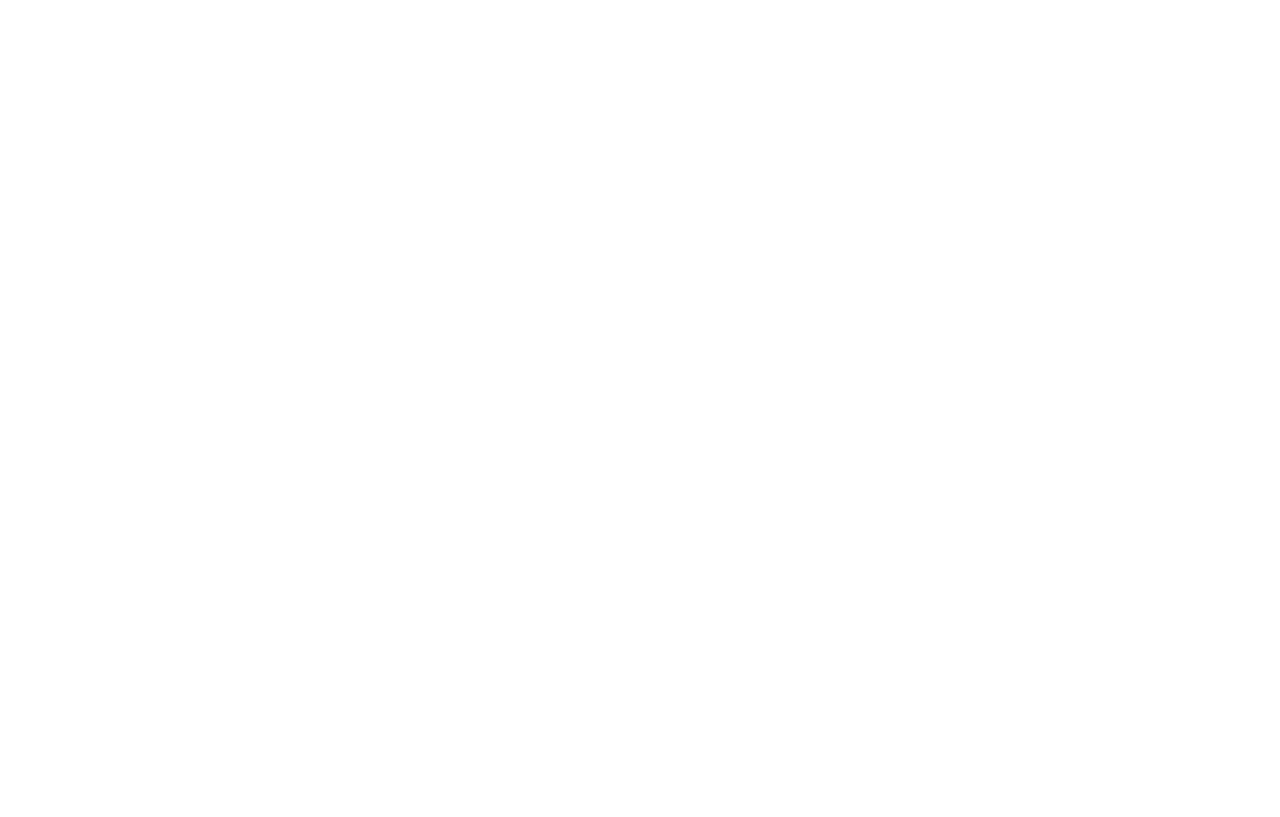
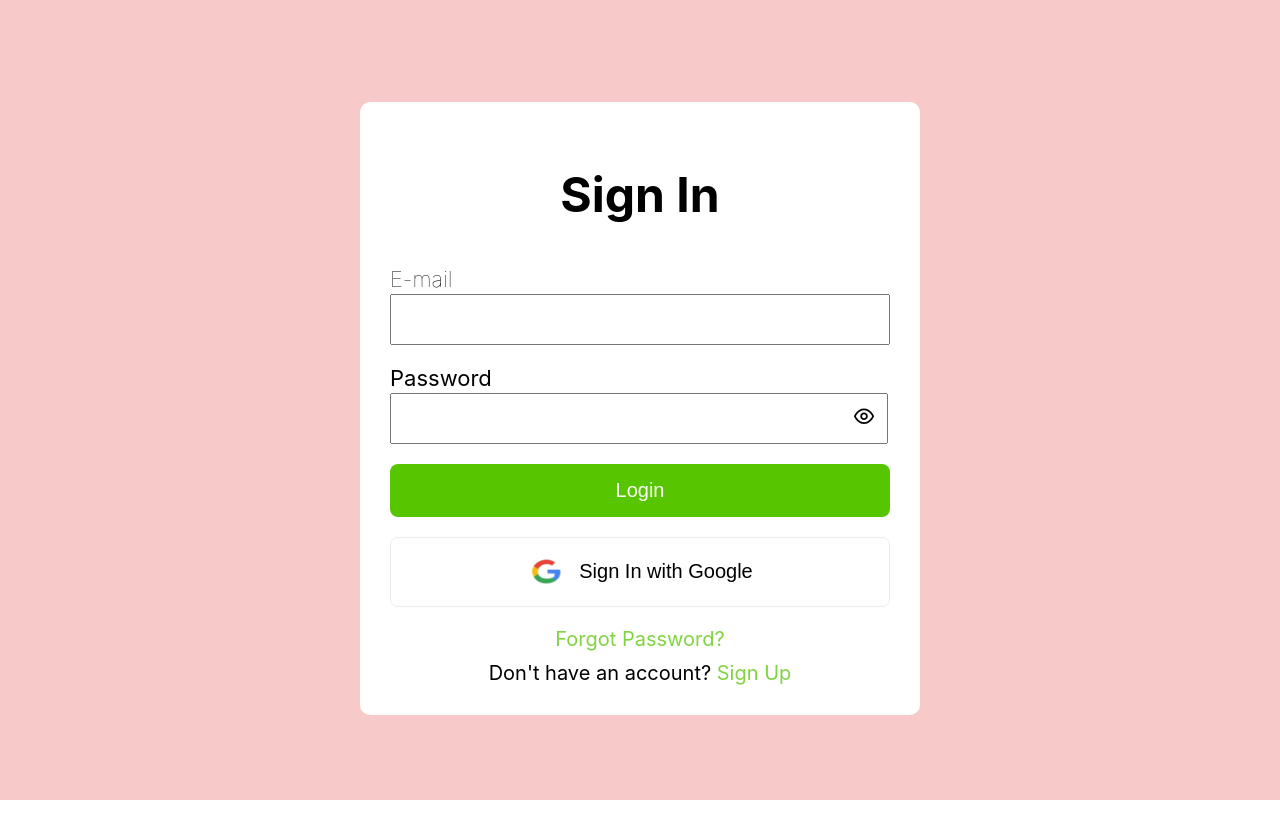
Before and after one commit to Salvlormonch1/Planifi-2, a Vue app: page /login in a window 1280 px wide. Built offline with nearby package versions, Linux system fonts and the light colour scheme.

Commit message:
fix(sign-in-up): added script, template, style and icon for login component.

```diff
--- a/src/iam/pages/login.component.vue
+++ b/src/iam/pages/login.component.vue
@@ -1,13 +1,209 @@
 <script>
 export default {
-  name: "login"
+  name: "login",
+  data() {
+    return {
+      password: null,
+      showPassword: false,
+      passwordBarStyle: {
+        padding: '12px',
+        fontSize: '20px',
+        width: '94%'
+      }
+    }
+  },
+  methods: {
+    togglePassword() {
+      this.showPassword = !this.showPassword;
+    }
+  }
 }
 </script>
 
 <template>
-
+  <div class="login">
+    <div class="login-card">
+      <pv-card class="login-content-card">
+        <template #header>
+          <h1 style="text-align: center; padding-bottom: 10px">Sign In</h1>
+        </template>
+        <template #title>
+          <div class="login-content">
+            <div class="login-e-mail">
+              <label for="e-mail">E-mail</label>
+              <pv-input-text id="login-e-mail-input" style="padding: 12px; font-size: 20px" v-model="email"/>
+            </div>
+            <div class="login-password">
+              <label for="password">Password</label>
+              <div class="login-password-container">
+                <input :type="showPassword ? 'text' : 'password'" id="login-password-input" v-model="password" :style="passwordBarStyle" />
+                <button class="toggle-password-button" @click="togglePassword">
+                  <i :class="showPassword ? 'pi pi-eye-slash' : 'pi pi-eye'"></i>
+                </button>
+              </div>
+            </div>
+          </div>
+        </template>
+        <template #content>
+          <div class="login-buttons">
+            <div><pv-button class="login-button" label="Login"></pv-button></div>
+            <div><pv-button class="google-button">
+              <img src="/src/assets/icon-google.png" alt="Google" class="google-icon"> Sign In with Google
+            </pv-button></div>
+          </div>
+        </template>
+        <template #footer>
+          <div class="login-footer">
+            <router-link to="/forgot-password" style="color: #81D440" >Forgot Password?</router-link>
+            <div>
+              <span>Don't have an account? </span>
+              <router-link to="/sign-up" style="color: #81D440">Sign Up</router-link>
+            </div>
+          </div>
+        </template>
+      </pv-card>
+    </div>
+  </div>
 </template>
 
 <style>
+.login {
+  background-color: #F7CAC9;
+  position: absolute;
+  top: 0;
+  bottom: 0;
+  left: 0;
+  right: 0;
+}
 
+.login-card {
+  display: flex;
+  justify-content: center;
+  align-items: center;
+  padding: 8%;
+  height: auto;
+  width: auto;
+}
+
+.login-content-card {
+  width: 500px;
+  height: auto;
+  overflow: hidden;
+  border: gray 1px wave;
+  border-radius: 10px;
+  background-color: white;
+  padding: 30px;
+  font-size: 24px;
+}
+
+.login-content {
+  display: flex;
+  flex-direction: column;
+  gap: 20px;
+}
+
+.login-e-mail {
+  color: black;
+  display: flex;
+  flex-direction: column;
+  gap: 2px;
+  font-size: 22px;
+  font-weight: lighter;
+}
+
+.login-password {
+  display: flex;
+  flex-direction: column;
+  gap: 2px;
+  font-size: 22px;
+}
+
+.login-password-container {
+  position: relative;
+  display: inline-block;
+}
+
+.toggle-password-button {
+  position: absolute;
+  right: 10px;
+  top: 50%;
+  transform: translateY(-50%);
+  background: none;
+  border: none;
+  cursor: pointer;
+  font-size: 20px;
+}
+
+.login-buttons {
+  display: flex;
+  flex-direction: column;
+  justify-content: center;
+  margin-top: 20px;
+  gap: 20px;
+}
+
+.login-button {
+  width: 100%;
+  font-size: 20px;
+  color: white;
+  border: none;
+  border-radius: 8px;
+  background-color: #57C600;
+  padding-top: 15px;
+  padding-bottom: 15px;
+  cursor: pointer;
+}
+
+.login-button:hover {
+  background-color: #4CAF50;
+}
+
+.login-button:active {
+  background-color: #45A049;
+}
+
+.google-button {
+  display: flex;
+  flex-direction: row;
+  justify-content: center;
+  align-items: center;
+  width: 100%;
+  font-size: 20px;
+  color: black;
+  border: #E9EAEB 1px solid;
+  border-radius: 8px;
+  background-color: white;
+  padding-top: 12px;
+  padding-bottom: 12px;
+  cursor: pointer;
+}
+
+.google-button:hover {
+  background-color: #E9EAEB;
+}
+
+.google-button:active {
+  background-color: #D0D1D2;
+}
+
+.google-icon {
+  height: 40px;
+  width: 40px;
+  margin-right: 12px;
+  margin-bottom: 4px;
+}
+
+.login-footer {
+  display: flex;
+  flex-direction: column;
+  justify-content: center;
+  align-items: center;
+  font-size: 20px;
+  margin-top: 20px;
+  gap: 10px;
+}
+
+.login-footer a {
+  text-decoration: none;
+}
 </style>
```
Also changed, not shown: src/assets/icon-google.png (added).
